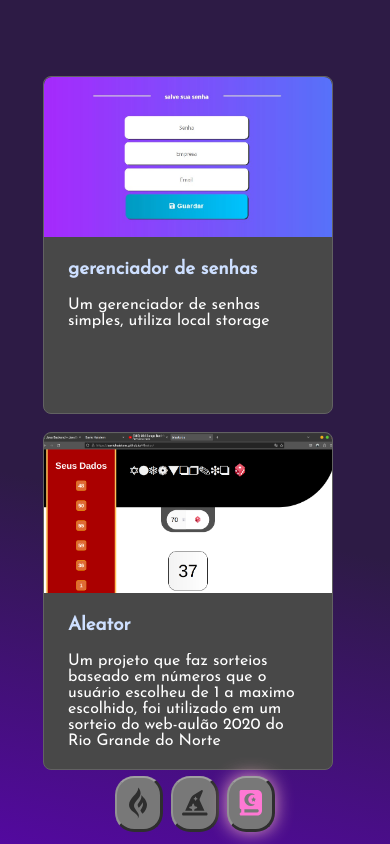
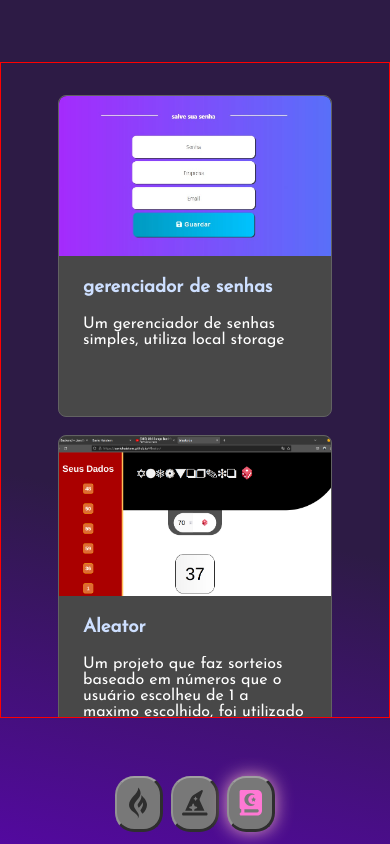
Before and after one commit to SavioHaistem/Portifolio, a Vue app: page / in a window 390 px wide. Both pictures are taken after a click on the button 251 px from the left and 804 px from the top of the page. Built offline with nearby package versions, Linux system fonts and the light colour scheme.

Commit message:
fix(style): responsiveness

```diff
--- a/src/Projects.vue
+++ b/src/Projects.vue
@@ -162,7 +162,21 @@ ul.projects-list > li.project-item > img.project-image {
 
 @media only screen and (max-width: 768px) {
   ul.projects-list > li.project-item > div.tecnologies-list {
-    transform: translateY(-104px);
+    transform: translateY(-100px);
+    margin-bottom: -95.8px;
+  }
+  .projects-body > ul.projects-list {
+    border: 1px solid red;
+    margin-bottom: 5rem;
+    max-height: 70vh;
+    width: 100vw;
+    grid-template-columns: repeat(auto-fill, minmax(16rem, 1fr));
+    grid-gap: 20px;
+    grid-auto-rows: 20rem;
+  }
+  ul.projects-list > li.project-item {
+    width: 17rem;
+    height: 20rem;
   }
 }
 </style>
```
